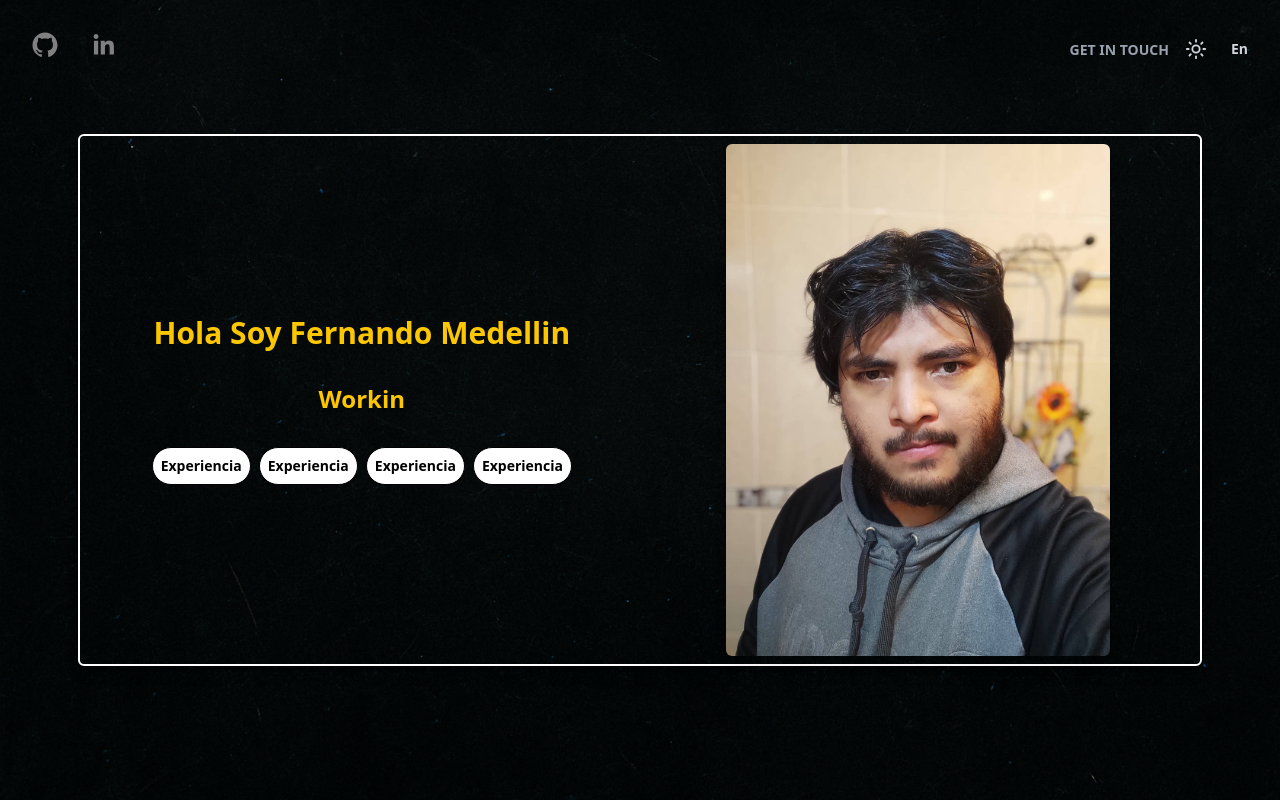
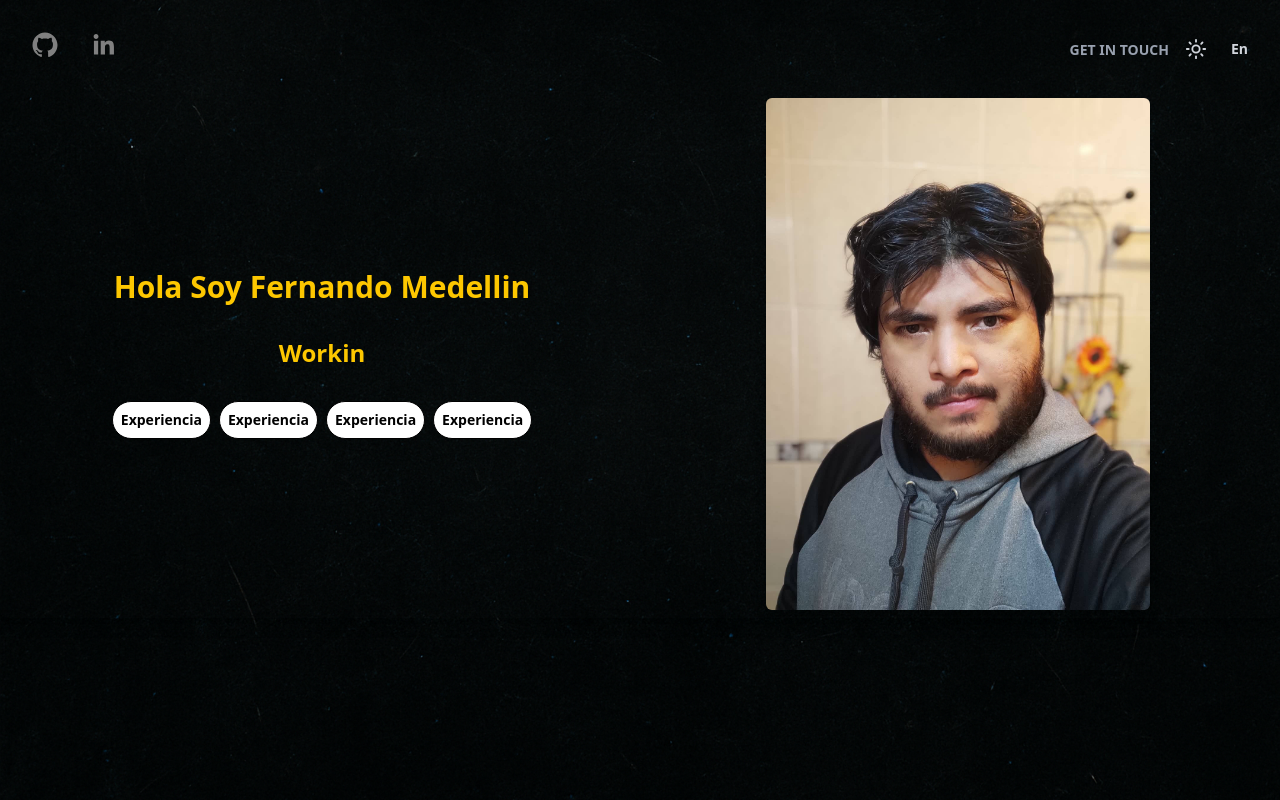
Before and after one commit to fer0o/portfolio, a Next.js app: page / in a window 1280 px wide. Built offline with nearby package versions, Linux system fonts and the light colour scheme.

Commit message:
cambio en los padings y elementos para vista en moviles, se elimino el borde blanco en el hero

```diff
--- a/src/Components/Hero.tsx
+++ b/src/Components/Hero.tsx
@@ -22,7 +22,7 @@ const Hero: React.FC<Props> = ({ darkMode }: Props) => {
     console.log(`Button clicked!`)
   }
   return (
-    <div className='grid grid-cols-1 md:grid-cols-2 items-center justify-center gap-2 border-2 border-white p-2 mt-12 md:mt-0 rounded-md shadow-lg'>
+    <div className='grid grid-cols-1 md:grid-cols-2 items-center justify-center gap-2  p-2 rounded-md shadow-lg'>
       <div className='flex flex-col items-center justify-center space-y-4 h-full md:order-1 order-2 md:px-16 px-8'>
         {/* saludo con el nombre */}
         <div className=''>
--- a/src/app/page.tsx
+++ b/src/app/page.tsx
@@ -29,17 +29,17 @@ export default function Home () {
       style={{ backgroundImage: `url(${backgrounds})` }}
     >
       {/* Navbar */}
-      <div className='fixed top-0 left-0 w-full z-50'>
+
       <Navbar
         toggleDarkMode={toggleDarkMode}
         darkMode={darkMode}
         toggleLanguage={toggleLanguage}
         language={language}
       />
-      </div>
+
 
       {/* Resto del contenido */}
-      <section className='snap-center flex flex-col items-center justify-center h-screen p-8'>
+      <section className='snap-center'>
         <Hero darkMode={darkMode} />
       </section>
     </div>
```
